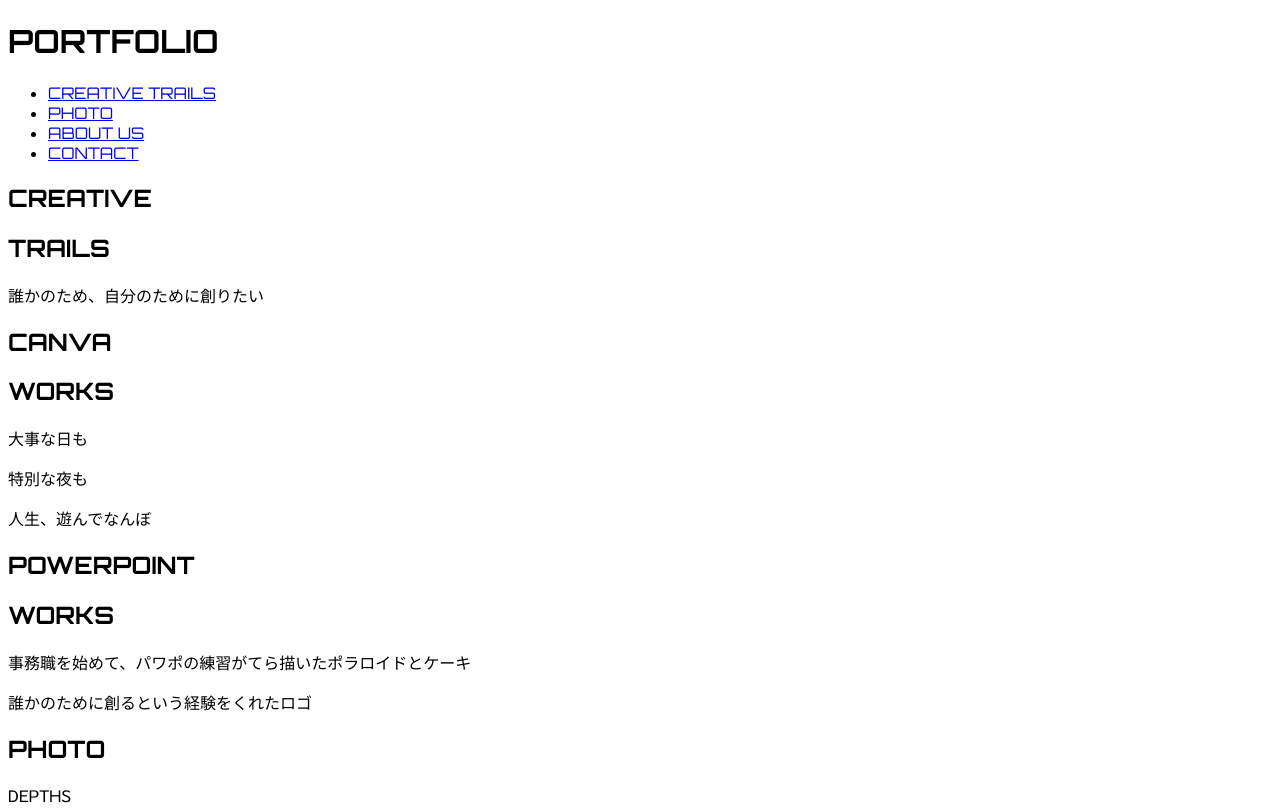
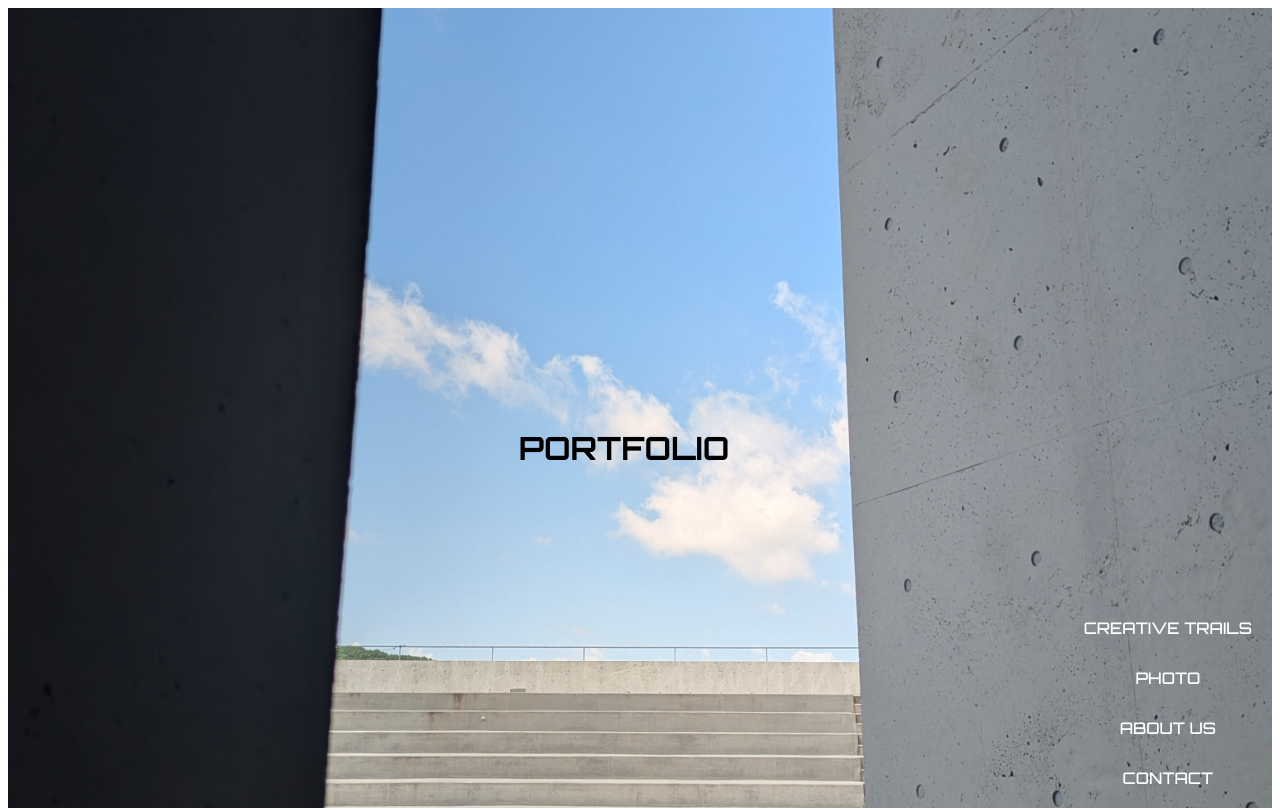
Before and after one commit to shiro2craft/shiro2craft.github.io, a plain HTML site: page index.html in a window 1280 px wide. Shown: the top 810 px of the page. Drawn offline with Linux system fonts and the light colour scheme.

Commit message:
CSS適用1

```diff
--- a/css/style.css
+++ b/css/style.css
@@ -24,4 +24,51 @@ p{font-family: "Sawarabi Gothic", sans-serif;
 header{font-family: "Orbitron", sans-serif;
   font-optical-sizing: auto;
   font-weight: <weight>;
-  font-style: normal;}
+  font-style: normal;
+  background-image:url(../images/photo/PXL_20250604_003023104.MP.JPG);
+  background-repeat:no-repeat;
+  background-position: center;
+  background-size:cover;
+  height: 100vh;
+
+  display: flex;
+  justify-content: center; /* h1 を横方向中央 */
+  align-items: center;     /* h1 を縦方向中央 */
+  position: relative;      /* nav の absolute の基準 */
+  text-align: center;
+}
+
+/* 中央の見出し */
+header h1 {
+  color: black;
+  font-size: 2rem;
+  margin: 0;
+  transform: translate(-16px,40px); /* ← 左に50px動かす */
+}
+
+/* 右下のナビ */
+header nav {
+  position: absolute;
+  bottom: 20px;  /* 下からの距離 */
+  right: 20px;   /* 右からの距離 */
+}
+
+header nav ul {
+  list-style: none;
+  margin: 0;
+  padding: 0;
+  display: flex;
+  flex-direction: column; /* 縦並び */
+  gap: 30px;              /* 間隔をあける */
+}
+
+header nav a {
+  color: white;
+  text-decoration: none;
+  font-weight: 500;
+  transition: color 0.3s;
+}
+
+header nav a:hover {
+  color: cyan; /* ホバーで光らせる */
+}
```
